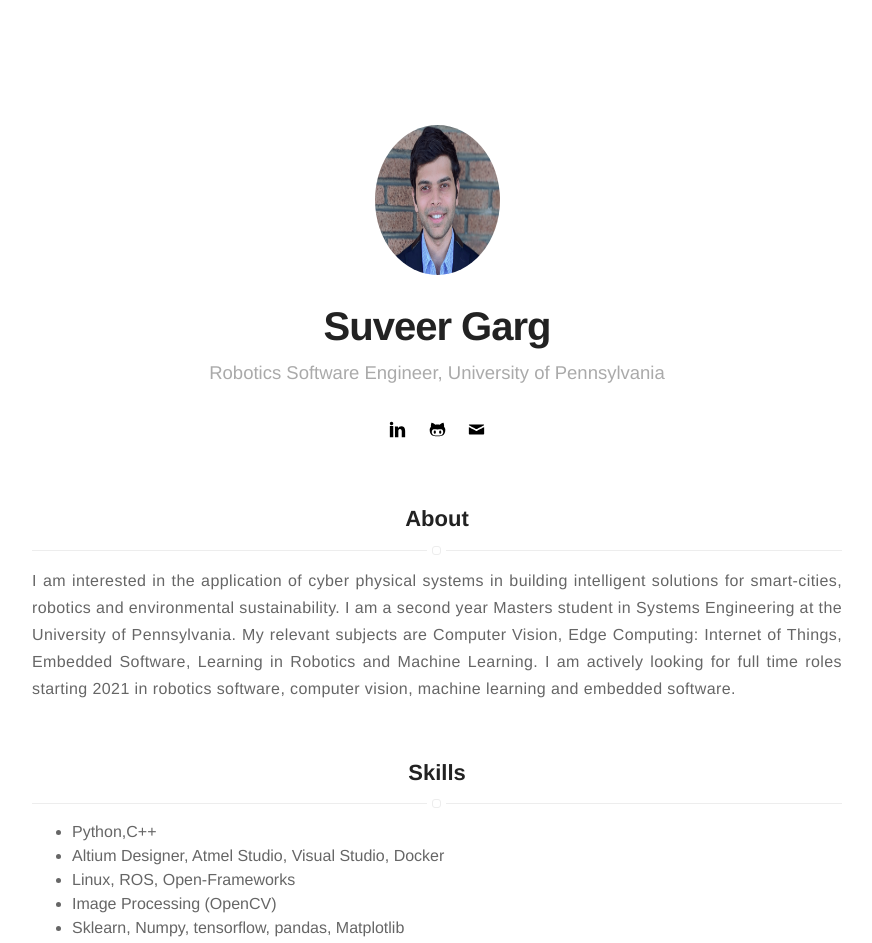
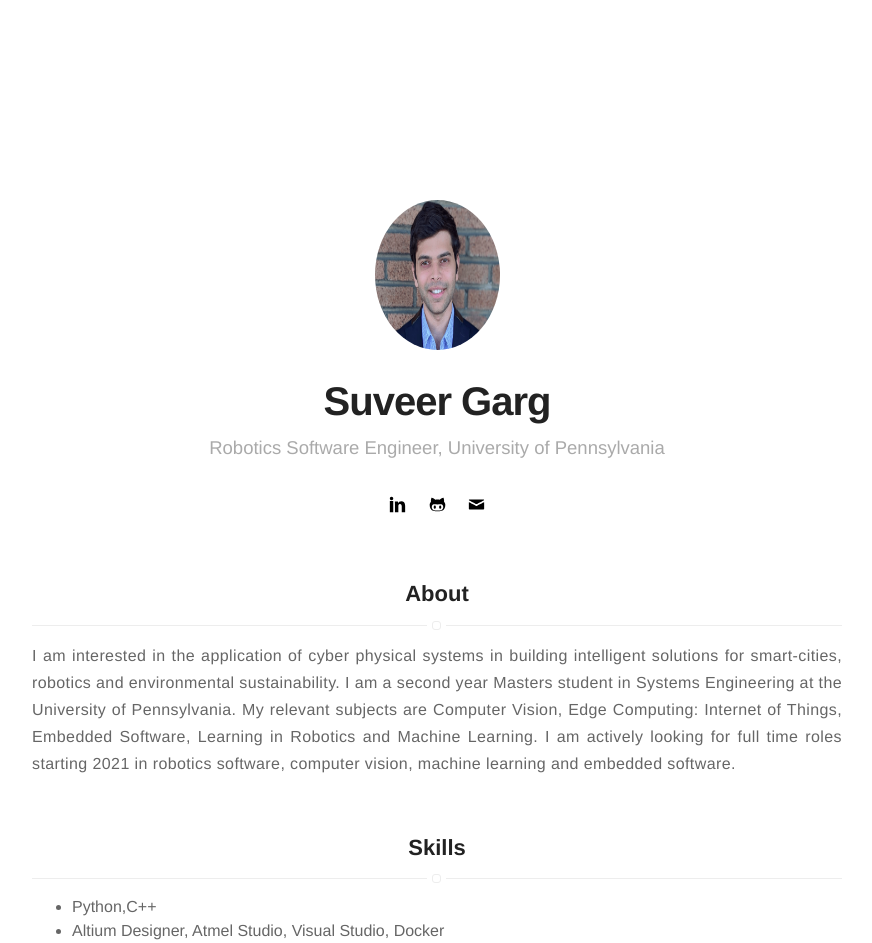
Before and after one commit to suveergarg/suveergarg.github.io, a Jekyll site: the page built from index.html, in a window 1280 px wide. Shown: the top 943 px of the page, without its empty margins (203-1075 px from the left). Built offline with Jekyll 4.4.1, drawn with Linux system fonts in a browser that asks for light colours.

Commit message:
size changes

```diff
--- a/_sass/pages/home.sass
+++ b/_sass/pages/home.sass
@@ -1,7 +1,7 @@
 .home,
 .blog,
 .projects
-    margin-top: 125px
+    margin-top: 200px
 
     > .list
         position: relative
```
